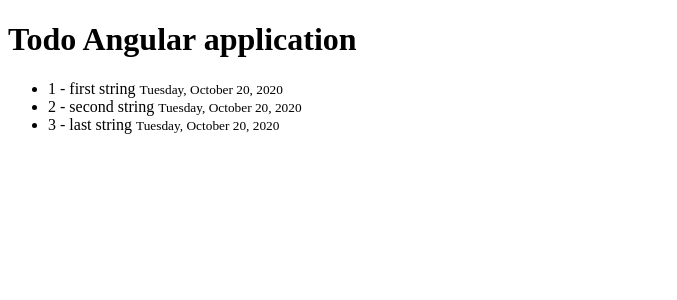
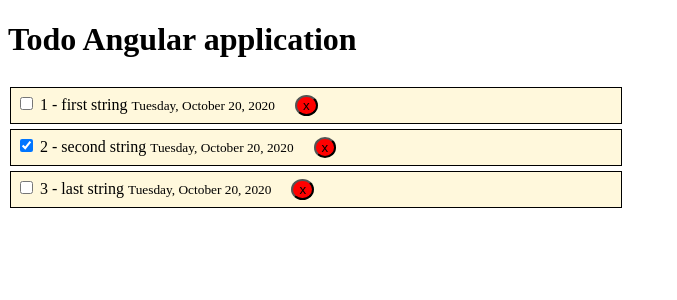
Before and after one commit to IvanMatador/todoList, an Angular app: page / in a window 1280 px wide. Shown: the top 300 px of the page, without its empty margins (0-677 px from the left). Built offline with nearby package versions, Linux system fonts and the light colour scheme.

Commit message:
added styles for todo-list component

```diff
--- a/src/app/todos/todos.component.css
+++ b/src/app/todos/todos.component.css
@@ -0,0 +1,20 @@
+ul {
+  display: block;
+  padding: 2px;
+  width: 600px;
+}
+
+li {
+  width: 100%;
+  padding: 5px;
+  border: 1px solid black;
+  background-color: cornsilk;
+  margin: 5px auto;
+}
+
+.remove-item {
+  margin: 2px auto;
+  border-radius: 50%;
+  background-color: red;
+  margin-left: 20px;
+}
--- a/src/app/todos/todos.component.html
+++ b/src/app/todos/todos.component.html
@@ -1,5 +1,7 @@
   <ul>
     <li *ngFor="let todo of todos; let i = index">
+      <input type="checkbox" name="" id="" class="todo-item" [checked]="todo.complited">
       {{i + 1}} - {{todo.title}} <small>{{todo.date | date : 'fullDate'}}</small>
+      <button class="remove-item">x</button>
     </li>
   </ul>
```
